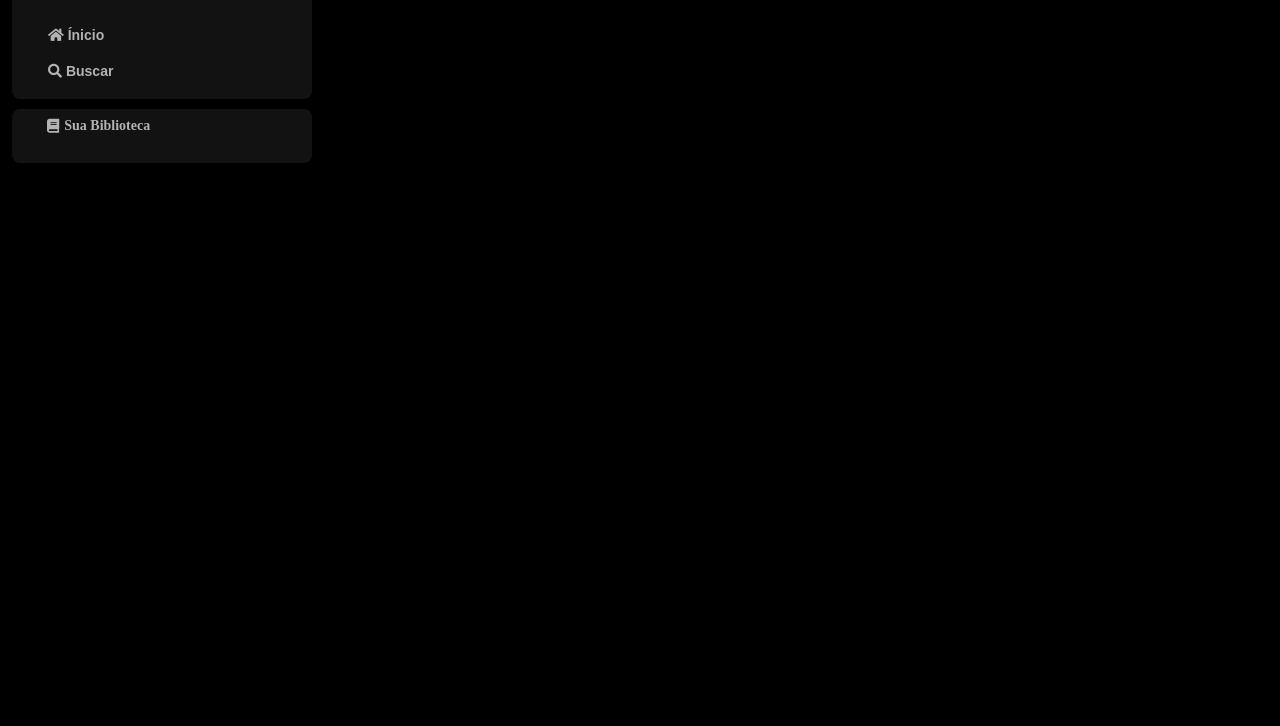
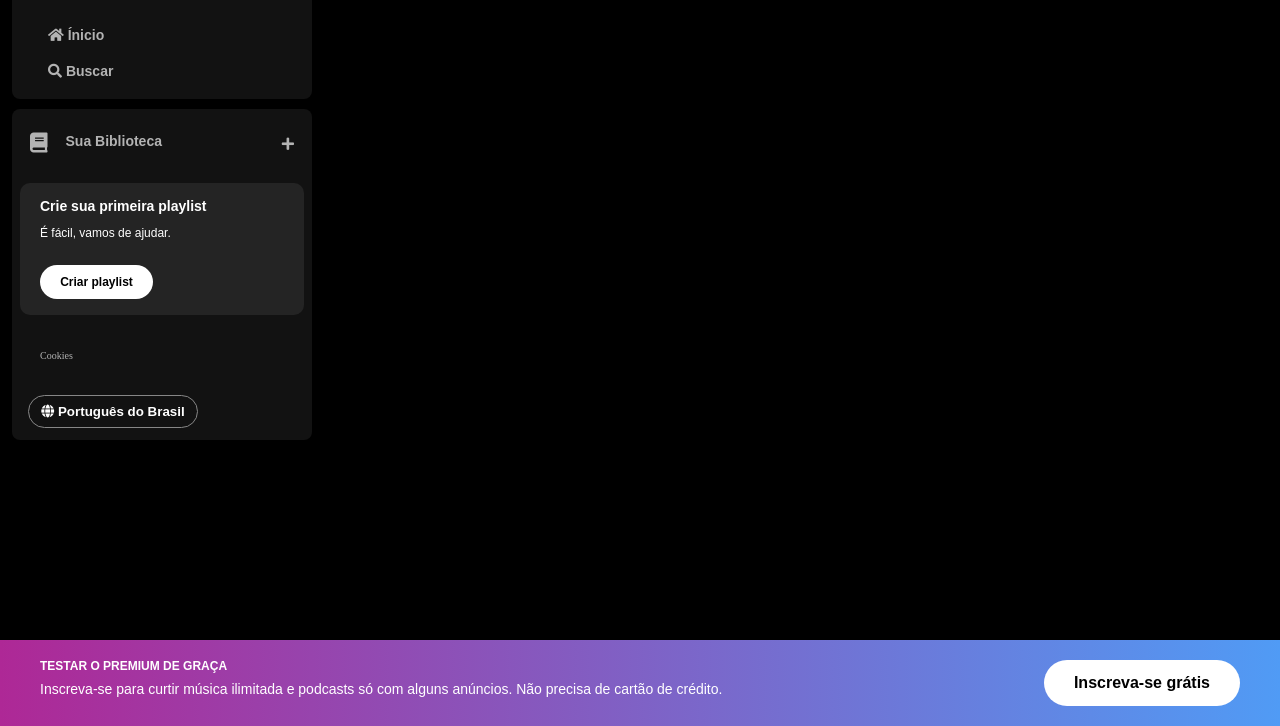
Before and after one commit to Murfy9/imersao-front-end, a plain HTML site: page index.html in a window 1280 px wide. Shown: the part 74-800 px from the top of the page. Drawn offline with Linux system fonts and the light colour scheme.

Commit message:
Segunda aula e desafio

```diff
--- a/index.html
+++ b/index.html
@@ -28,7 +28,6 @@
             ><img src="./assets/icons/logo-spotify.png" alt="logo do spotify"
           /></a>
         </div>
-        <div>
         <ul>
           <li>
             <a href=""
@@ -43,12 +42,46 @@
             </a>
           </li>
         </ul>
-        </div>
       </nav>
       <div class="library">
+        <div class="library__content">
+          <button class="library__button">
             <span class="fa fa-thin fa-book"></span>
             <span>Sua Biblioteca</span>
+          </button>
+          <span class="fa fa-plus"></span>
+        </div>
+        <section class="section-playlist">
+          <div class="section-playlist__content">
+            <span class="text title">Crie sua primeira playlist</span>
+            <span class="text subtitle">É fácil, vamos de ajudar.</span>
+            <button class="section-playlist__button">
+              <span>Criar playlist</span>
+            </button>
+          </div>
+        </section>
+        <div class="cookies">
+          <a href="">Cookies</a>
+        </div>
+        <div class="languages">
+          <button class="languages__button">
+            <span class="fa fa-globe"></span>
+            <span>Português do Brasil</span>
+          </button>
         </div>
       </div>
+    </div>
+    <footer class="footer-premium">
+      <div class="text">
+        <p class="footer-premium__title">Testar o Premium de graça</p>
+        <p class="footer-premium__subtitle">
+          Inscreva-se para curtir música ilimitada e podcasts só com alguns
+          anúncios. Não precisa de cartão de crédito.
+        </p>
+      </div>
+      <div class="button">
+        <button type="button">Inscreva-se grátis</button>
+      </div>
+    </footer>
   </body>
 </html>
--- a/styles.css
+++ b/styles.css
@@ -49,11 +49,159 @@ body {
   background-color: #121212;
   border-radius: 8px;
   display: flex;
-  gap: 5px;
+  justify-content: space-between;
+  flex-direction: column;
   min-block-size: 40px;
-  padding: 10px 0 4px 35px;
+  padding: 4px 8px;
   color: #b3b3b3;
   font-weight: 600;
   font-size: 14px;
   margin-top: 10px;
 }
+
+.library .library__content {
+  display: flex;
+  justify-content: space-between;
+}
+
+.library .library__button {
+  display: flex;
+  margin-right: 10px;
+  color: #b3b3b3;
+  background-color: transparent;
+  border: 0px;
+  font-size: 14px;
+  font-weight: 700;
+  font-family: "DM Sans", sans-serif;
+  text-align: center;
+  text-decoration: none;
+  text-transform: none;
+  padding: 20px 10px;
+}
+
+.library .library__button .fa {
+  font-size: 20px;
+  margin-right: 10px;
+  font-weight: 300;
+  padding-right: 8px;
+}
+
+.library .library__content .fa-plus {
+  margin: 24px 10px;
+}
+
+.section-playlist {
+  display: flex;
+  align-items: flex-start;
+  justify-content: space-between;
+  gap: 20px;
+  background-color: #242424;
+  color: #b3b3b3;
+  font-weight: 600;
+  font-size: 14px;
+  margin: 8px 0;
+  padding: 16px 20px;
+  border-radius: 10px;
+}
+
+.section-playlist .section-playlist__content {
+  display: flex;
+  flex-direction: column;
+}
+
+.section-playlist__content .text {
+  padding-bottom: 14px;
+  color: #fff;
+  font-family: "DM Sans", sans-serif;
+}
+
+.section-playlist__content .title {
+  font-weight: 700;
+}
+
+.section-playlist__content .subtitle {
+  font-weight: 500;
+  font-size: 12px;
+}
+
+.section-playlist__content .section-playlist__button {
+  display: flex;
+  justify-content: center;
+  background-color: #fff;
+  color: #000;
+  border-radius: 20px;
+  font-size: 12px;
+  font-weight: 700;
+  font-family: "DM Sans", sans-serif;
+  text-decoration: none;
+  text-transform: none;
+  padding: 10px;
+  margin-top: 12px;
+  border: 0;
+  width: 113px;
+}
+
+.sidebar .cookies {
+  margin: 25px 20px;
+}
+
+.sidebar .cookies a {
+  color: #b3b3b3;
+  font-weight: 500;
+  font-size: 10px;
+  text-decoration: none;
+}
+
+.sidebar .cookies a:hover {
+  text-decoration: underline;
+}
+
+.languages .languages__button {
+  align-items: center;
+  background-color: transparent;
+  border: 1px solid #878787;
+  color: #fff;
+  font-weight: bold;
+  cursor: pointer;
+  width: 170px;
+  margin: 8px;
+  padding: 8px;
+  border-radius: 20px;
+}
+
+.footer-premium {
+  display: flex;
+  justify-content: space-between;
+  position: fixed;
+  bottom: 0;
+  right: 0;
+  left: 0;
+  background: linear-gradient(to right, #ae2896, #509bf5);
+  padding: 20px 40px;
+  font-family: "DM Sans", sans-serif;
+}
+
+.footer-premium .footer-premium__title {
+  color: #ffffff;
+  text-transform: uppercase;
+  font-weight: 600;
+  font-size: 12px;
+  margin-bottom: 10px;
+}
+
+.footer-premium .footer-premium__subtitle {
+  color: #ffffff;
+  font-size: 14px;
+  font-weight: 500;
+}
+
+.footer-premium button {
+  background-color: #ffffff;
+  color: #000000;
+  font-size: 16px;
+  font-weight: bold;
+  padding: 14px 30px;
+  border: 0px;
+  border-radius: 40px;
+  cursor: pointer;
+}
```
Lines whose indentation alone changed are shown as unchanged.
